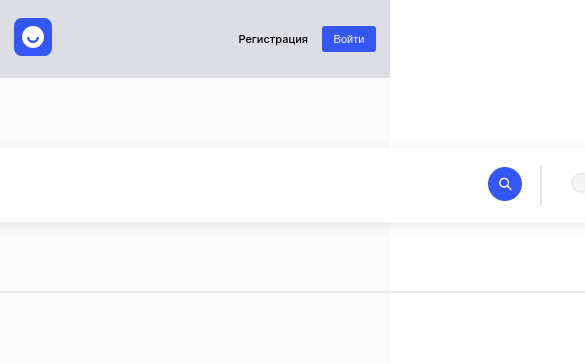
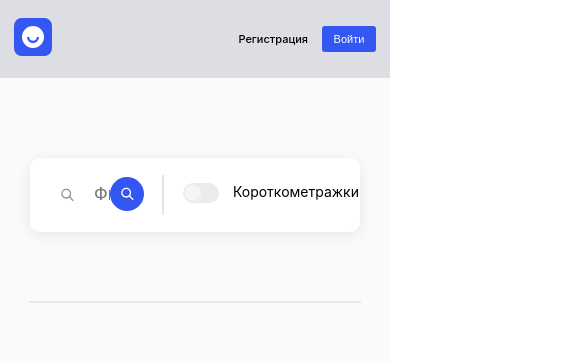
Before and after one commit to Olyaolya13/movies-explorer-frontend, a React app: page /movies in a window 390 px wide. Shown: the top 363 px of the page, 585 px wide, since content can reach past the window. Built offline with nearby package versions, Linux system fonts and the light colour scheme.

Commit message:
add media search form

```diff
--- a/src/components/Navigation/Navigation.css
+++ b/src/components/Navigation/Navigation.css
@@ -1,8 +1,6 @@
 .navigation {
   background-color: #dddee3;
   padding: 18px 70px;
-  /* display: flex;
-  align-items: center; */
 }
 
 .navigation__content {
@@ -73,3 +71,10 @@
 .navigation__button:hover {
   opacity: 0.7;
 }
+
+@media (max-width: 800px) {
+  .navigation {
+    padding-left: 30px;
+    padding-right: 30px;
+  }
+}
--- a/src/components/SearchForm/SearchForm.css
+++ b/src/components/SearchForm/SearchForm.css
@@ -1,6 +1,6 @@
 .search {
   background-color: #fafafa;
-  padding: 70px 0 0;
+  padding: 65px 70px 0;
   margin: 0;
   display: flex;
   flex-direction: column;
@@ -10,15 +10,15 @@
 .search__form {
   background-color: #fff;
   border-radius: 10px;
+  width: 100%;
 }
 
-.search__button {
+.search__content {
   display: flex;
   align-items: center;
   border: 1px solid #fff;
   border-radius: 10px;
   box-shadow: 0px 3px 14px 0px rgba(0, 0, 0, 0.08);
-  width: 1140px;
   height: 72px;
 }
 
@@ -30,7 +30,7 @@
   font-size: 18px;
   font-weight: 400;
   line-height: 1.4em;
-  width: 800px;
+  width: 70%;
   padding: 0;
 }
 
@@ -73,6 +73,33 @@
 
 .search__horizontal-line {
   border: 1px solid #e8e8e8;
-  width: 1140px;
+  width: 100%;
   margin: 69px 0 10px;
 }
+
+.search__checkbox {
+  display: flex;
+}
+
+@media (max-width: 1263px) {
+  .search__input {
+    width: 60%;
+  }
+}
+
+@media (max-width: 940px) {
+  .search__input {
+    width: 55%;
+  }
+}
+
+@media (max-width: 770px) {
+  .search {
+    padding-left: 30px;
+    padding-right: 30px;
+    padding-top: 80px;
+  }
+  .search__line::before {
+    margin-right: 19px;
+  }
+}
--- a/src/components/SearchForm/SearchForm.js
+++ b/src/components/SearchForm/SearchForm.js
@@ -3,10 +3,7 @@ import './SearchForm.css';
 import SearchLogo from '../../images/logo/searchLogo.svg';
 import SearchColorLogo from '../../images/logo/searchColorLogo.svg';
 import FilterCheckbox from '../FilterCheckbox/FilterCheckbox';
-
-const SearchFormData = {
-  shortFilm: 'Короткометражки'
-};
+import { SearchFormData } from '../../utils/constants';
 
 function SearchForm({ onSearch }) {
   const [searchFilm, setSearchFilm] = useState('');
@@ -23,7 +20,7 @@ function SearchForm({ onSearch }) {
   return (
     <section className="search">
       <form className="search__form" onSubmit={handleSubmit}>
-        <div className="search__button">
+        <div className="search__content">
           <img src={SearchLogo} alt="Икона поиска" className="search__logo" />
           <input
             type="text"
@@ -35,9 +32,11 @@ function SearchForm({ onSearch }) {
           <button type="submit" className="search__submit">
             <img src={SearchColorLogo} alt="Икона поиска" className="search__color-logo" />
           </button>
-          <p className="search__line"></p>
-          <FilterCheckbox />
-          <p className="search__text">{SearchFormData.shortFilm}</p>
+          <p className="search__line"></p>{' '}
+          <div className="search__checkbox">
+            <FilterCheckbox />
+            <p className="search__text">{SearchFormData.shortFilm}</p>
+          </div>
         </div>
       </form>
       <p className="search__horizontal-line"></p>
--- a/src/utils/constants.js
+++ b/src/utils/constants.js
@@ -98,6 +98,11 @@ export const FooterData = {
   text: 'Яндекс.Практикум',
   subtitle: 'Github',
   link: 'https://github.com/yandex-praktikum?tab=repositories'
+};
+
+//search form
+export const SearchFormData = {
+  shortFilm: 'Короткометражки'
 };
 
 //Movies
```
